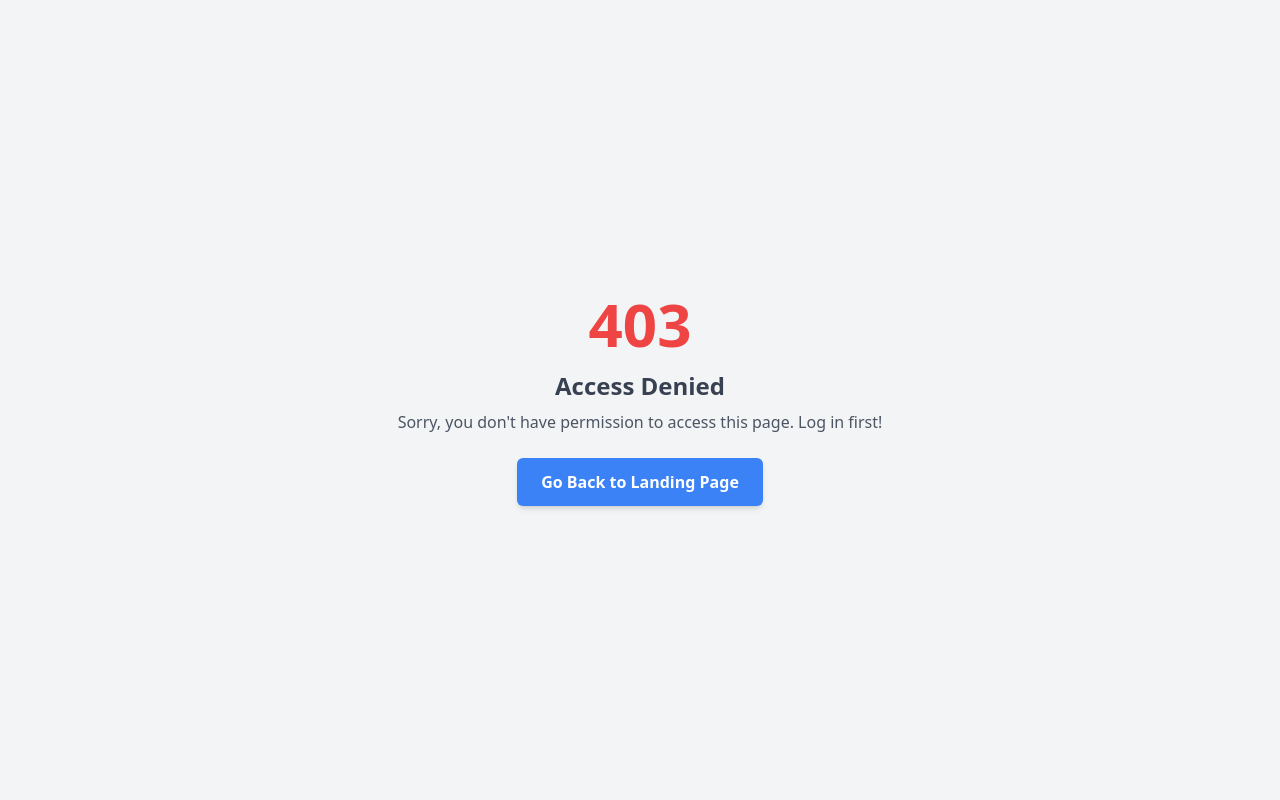
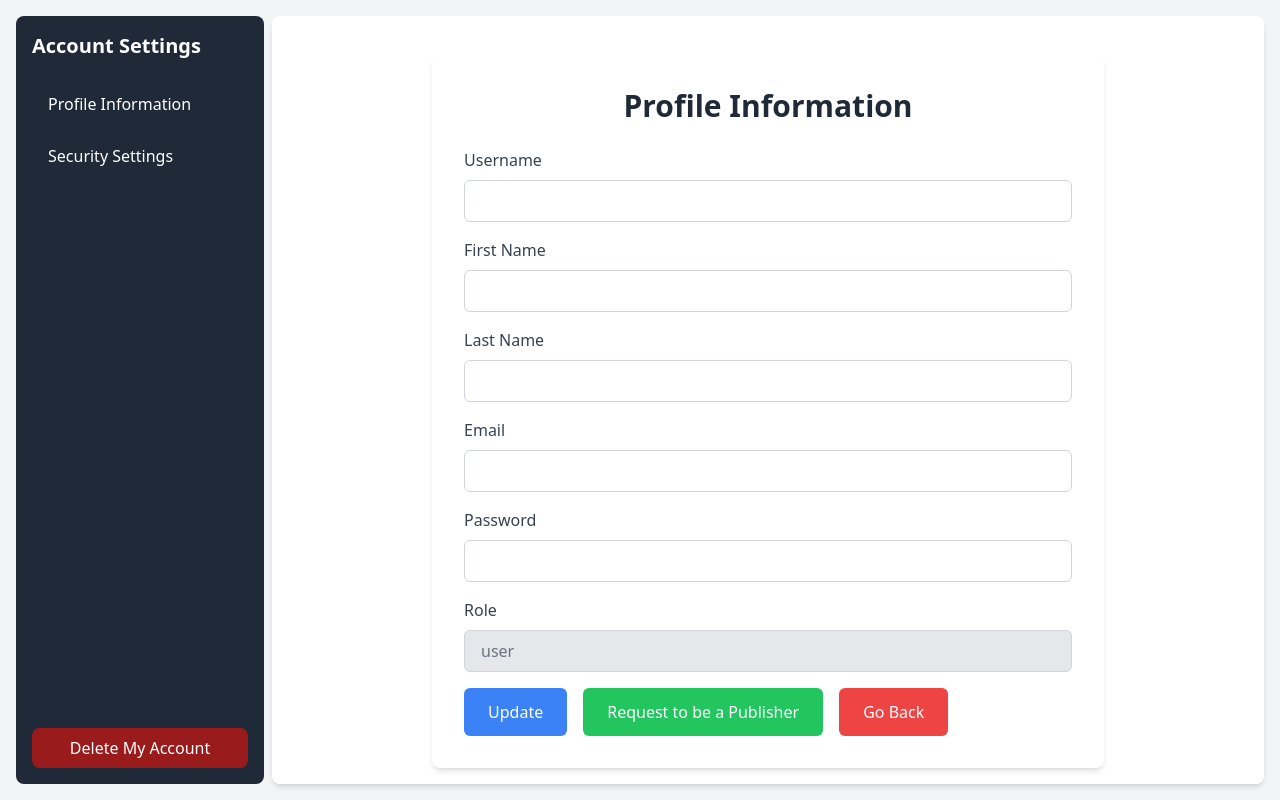
Before and after one commit to 2Professionals/daily_stories_frontend, an Angular app: page /account-settings/profile-informations in a window 1280 px wide. Before the commit this address led to /access-denied. Built offline with nearby package versions, Linux system fonts and the light colour scheme; no server answers.

Commit message:
account settings and it's relative routes

```diff
--- a/src/components/account-settings/account-settings.component.html
+++ b/src/components/account-settings/account-settings.component.html
@@ -1,42 +1,34 @@
 <div class="flex flex-col md:flex-row h-screen bg-gray-100 p-4">
-  <div class="w-full md:w-1/5 bg-gray-800 text-white rounded-lg p-4 flex flex-col justify-between h-full">
+  <!-- Sidebar -->
+  <div class="w-full md:w-1/5 bg-gray-800 text-white rounded-lg p-4 flex flex-col justify-between md:h-full">
     <div>
       <h2 class="text-xl font-semibold mb-6">Account Settings</h2>
       <ul>
         <li class="mb-3">
-          <button
-            class="w-full text-left py-2 px-4 rounded-lg hover:bg-[#1E40AF]"
-            (click)="setActiveComponent('profile')"
-          >
+          <a routerLink="profile-informations"
+            class="w-full block text-left py-2 px-4 rounded-lg hover:bg-[#1E40AF]">
             Profile Information
-          </button>
+          </a>
         </li>
         <li class="mb-3">
-          <button
-            class="w-full text-left py-2 px-4 rounded-lg hover:bg-[#1E40AF]"
-            (click)="setActiveComponent('security')"
-          >
+          <a routerLink="security-settings"
+            class="w-full block text-left py-2 px-4 rounded-lg hover:bg-[#1E40AF]">
             Security Settings
-          </button>
+          </a>
         </li>
       </ul>
     </div>
     <button
-      class="w-full text-center py-2 px-4 rounded-lg bg-red-800 hover:bg-red-900 mt-4"
-    >
+      class="w-full text-center py-2 px-4 rounded-lg bg-red-800 hover:bg-red-900 mt-4">
       Delete My Account
     </button>
   </div>
 
-  <div class="w-full md:w-4/5 bg-white rounded-lg p-6 shadow-md">
-    <ng-container *ngIf="activeComponent === 'profile'">
-      <div class="w-full">
-        <app-profile-informations></app-profile-informations>
-      </div>
-    </ng-container>
+  <div class="hidden md:block w-2 bg-gray-100"></div>
 
-    <ng-container *ngIf="activeComponent === 'security'">
-      <p class="text-gray-700">Security settings will go here...</p>
-    </ng-container>
+  <div class="w-full md:w-4/5 bg-white rounded-lg p-6 shadow-md flex-grow flex">
+    <div class="w-full min-h-full">
+      <router-outlet></router-outlet>
+    </div>
   </div>
 </div>
--- a/src/components/account-settings/account-settings.component.ts
+++ b/src/components/account-settings/account-settings.component.ts
@@ -1,11 +1,12 @@
 import { Component } from '@angular/core';
 import { CommonModule } from '@angular/common';
 import { ProfileInformationsComponent } from '../profile-informations/profile-informations.component';
+import { RouterLink, RouterOutlet } from '@angular/router';
 
 @Component({
   selector: 'app-account-settings',
   standalone: true,
-  imports: [CommonModule, ProfileInformationsComponent],
+  imports: [CommonModule, ProfileInformationsComponent, RouterLink, RouterOutlet],
   templateUrl: './account-settings.component.html',
   styleUrl: './account-settings.component.css',
 })
--- a/src/components/profile-informations/profile-informations.component.html
+++ b/src/components/profile-informations/profile-informations.component.html
@@ -83,11 +83,11 @@
           Request to be a Publisher
         </button>
 
-        <!-- <button
+        <button
           routerLink="/main-feed" type="button"
           class="w-full sm:w-auto bg-red-500 text-white px-6 py-3 rounded-md hover:bg-red-800 focus:ring-2 focus:ring-gray-400">
-          Delete My Account
-        </button> -->
+          Go Back
+        </button>
       </div>
 
     </form>
--- /dev/null
+++ b/src/components/security-settings/security-settings.component.html
@@ -0,0 +1 @@
+<p>security-settings works!</p>
```
Also changed, not shown: src/app/app.routes.ts (+10 -3 lines), src/components/security-settings/security-settings.component.ts (added, +12 -0 lines), src/components/security-settings/security-settings.component.css (added), 1 other file (tests, documents, lock files or other folders).
